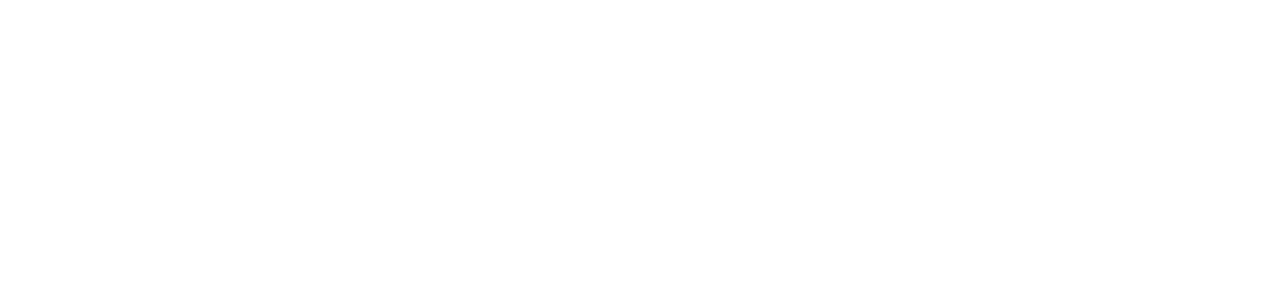
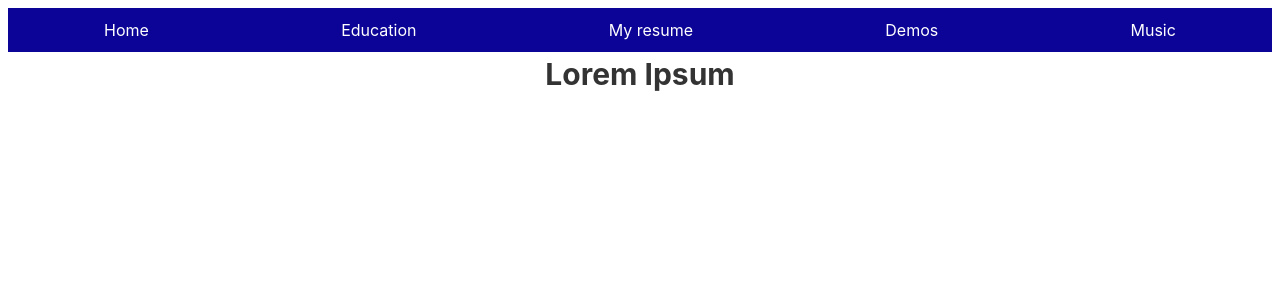
Before and after one commit to kjagannath3/personal_website, a Svelte app in the folder svelte-app/: page /demos in a window 1280 px wide. Shown: the top 300 px of the page. Built offline with nearby package versions, Linux system fonts and the light colour scheme.

Commit message:
added demos page

```diff
--- a/svelte-app/src/App.svelte
+++ b/svelte-app/src/App.svelte
@@ -6,6 +6,7 @@
 	import Home from "./Home.svelte";
 	import Education from "./Education.svelte";
 	import Resume from "./Resume.svelte";
+	import Demos from "./Demos.svelte";
 </script>
 
 <Router>
@@ -13,6 +14,7 @@
     <Route path="/music" component={Music} />
 	<Route path="/education" component={Education}/>
 	<Route path="/resume" component={Resume}/>
+	<Route path="/demos" component={Demos} />
 </Router>
 
 
--- /dev/null
+++ b/svelte-app/src/Demos.svelte
@@ -0,0 +1,19 @@
+<script>
+    import Navbar from "./Navbar.svelte";
+</script>
+
+
+<Navbar />
+<p class="demos-title">
+    Lorem Ipsum
+</p>
+
+<style>
+    .demos-title {
+         text-align: center;
+         font-size: 30px;
+         font-weight: 700;
+         margin-bottom: 20px;
+
+    }
+</style>
--- a/svelte-app/src/Navbar.svelte
+++ b/svelte-app/src/Navbar.svelte
@@ -7,7 +7,7 @@
 
 		{id: 3, label: 'My resume', link: '/resume'},
 
-		{id: 4, label: 'Demos', link: '/'},
+		{id: 4, label: 'Demos', link: '/demos'},
 
 		{id: 5, label: 'Music', link: '/music'},
 	]
```
